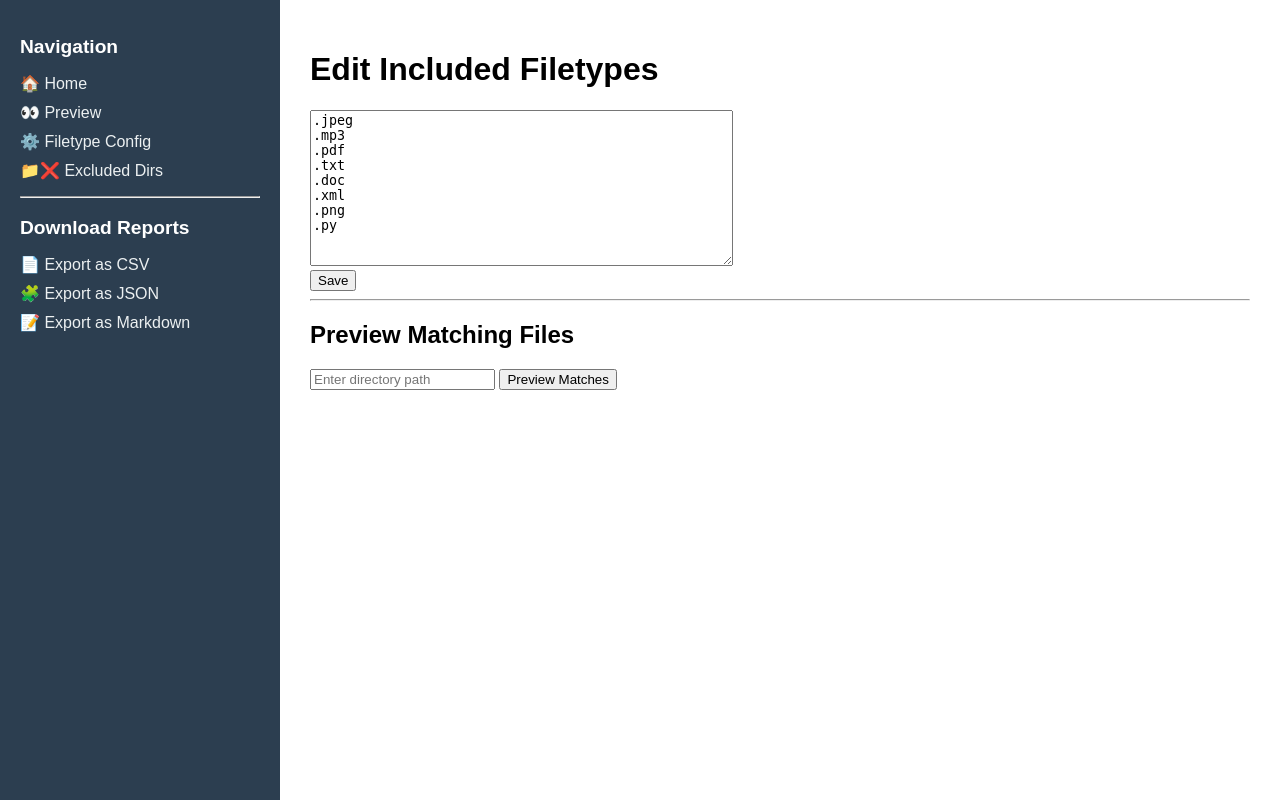
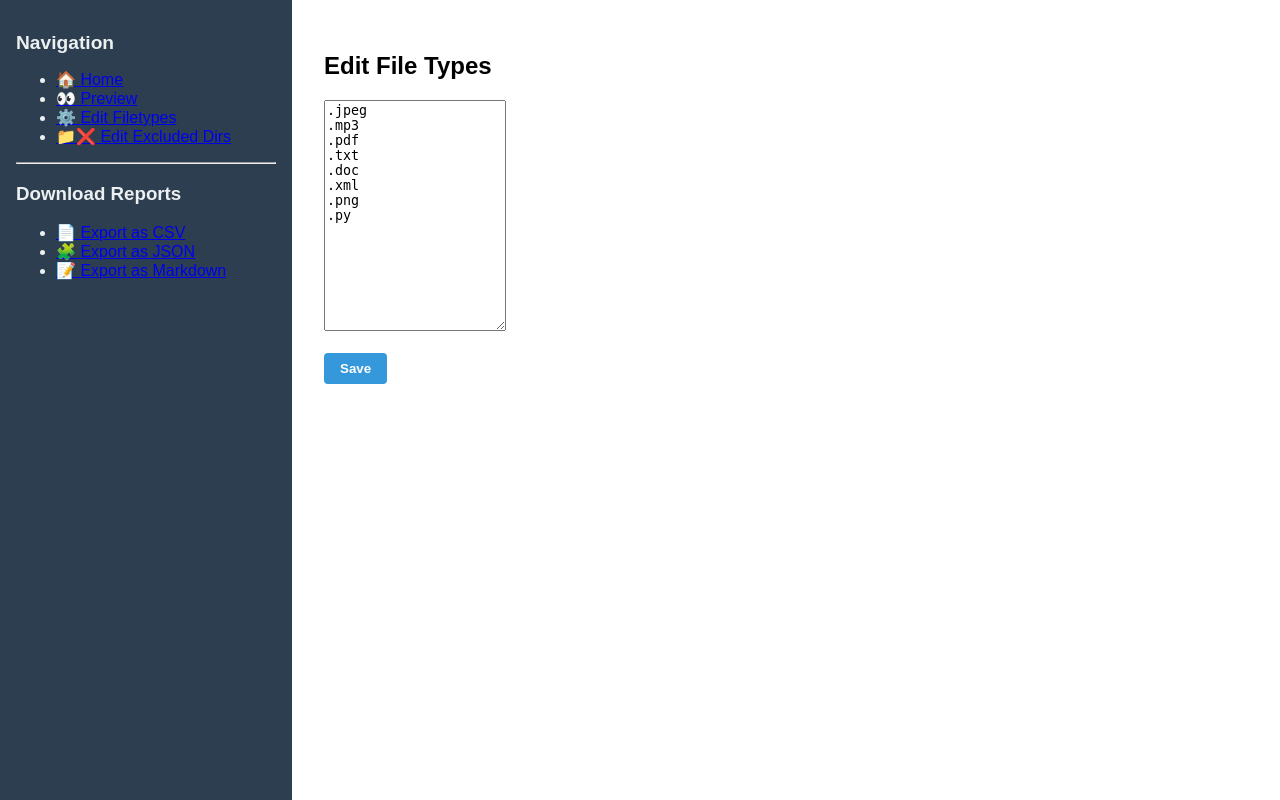
Before and after one commit to echeadle/dup_files, a FastAPI app: page /config/filetypes in a window 1280 px wide. Run offline with FastAPI, Linux system fonts and the light colour scheme; some libraries are stand-ins or nearby versions.

Commit message:
Final commit for config-editor branch

```diff
--- a/viewer/main.py
+++ b/viewer/main.py
@@ -350,8 +350,12 @@ def save_excludes_config(request: Request, content: str = Form(...)):
 
     return RedirectResponse(url=f"/config/excludes?msg={msg}", status_code=303)
 
-from fastapi.responses import RedirectResponse
 
 @app.get("/reset", response_class=HTMLResponse)
-def reset_home_view():
-    return RedirectResponse(url="/?msg=reset", status_code=303)
+def reset_viewer(request: Request):
+    return templates.TemplateResponse(request, "index.html", {
+        "duplicates": {},
+        "duplicate_paths": [],
+        "summary": {"hashes": 0, "files": 0, "avg": 0},
+        "toast_msg": "Screen reset. No data displayed."
+    })
--- a/viewer/static/styles.css
+++ b/viewer/static/styles.css
@@ -1,7 +1,8 @@
 body {
-    font-family: Arial, sans-serif;
+    font-family: sans-serif;
     margin: 0;
-    background-color: #f9f9f9;
+    padding: 0;
+    background-color: #f8f8f8;
   }
 
   .container {
@@ -10,45 +11,102 @@ body {
   }
 
   .sidebar {
-    width: 240px;
+    width: 260px;
     background-color: #2c3e50;
-    color: white;
-    padding: 20px;
+    color: #ecf0f1;
+    padding: 1rem;
   }
 
-.sidebar h2, .sidebar h3 {
-    font-size: 1.2rem;
-    margin-bottom: 10px;
+  .sidebar h2 {
+    color: #ecf0f1;
+    font-size: 1.2em;
+    margin-bottom: 1rem;
   }
 
-.sidebar-links {
-    list-style: none;
-    padding-left: 0;
+  .sidebar-list {
+    list-style-type: none;
+    padding: 0;
   }
 
-.sidebar-links li {
-    margin-bottom: 10px;
+  .sidebar-item {
+    margin: 0.5rem 0;
+    padding: 0.3rem 0.5rem;
+    cursor: pointer;
+    border-radius: 4px;
+    color: #ecf0f1; /* Light font color */
+    text-decoration: none; /* No underline */
   }
 
-.sidebar-links a {
-    color: #ecf0f1;
-    text-decoration: none;
-}
-
-.sidebar-links a:hover {
-    text-decoration: underline;
+  .sidebar-item:hover {
+    background-color: #34495e;
+    color: #ffffff;
   }
 
   .main-content {
     flex: 1;
-    padding: 30px;
-    background-color: white;
+    padding: 2rem;
+    background-color: #ffffff;
+  }
+
+  .page-title {
+    margin-top: 0;
+  }
+
+  .file-groups .group {
+    margin-bottom: 2rem;
+  }
+
+  .warning {
+    color: red;
+    font-style: italic;
   }
 
   .toast {
-    background-color: #2ecc71;
-    color: white;
-    padding: 10px 15px;
-    margin-bottom: 20px;
+    background-color: #ffe4b3;
+    padding: 0.75rem;
+    border: 1px solid #ffc107;
+    border-radius: 4px;
+    margin-bottom: 1em;
+  }
+
+  .summary {
+    margin-top: 2em;
+  }
+
+  .hidden {
+    display: none !important;
+  }
+
+  /* Buttons */
+  button,
+  .btn {
+    padding: 0.5rem 1rem;
+    border: none;
+    cursor: pointer;
+    font-weight: bold;
     border-radius: 4px;
   }
+
+  .btn-primary {
+    background-color: #3498db;
+    color: #fff;
+  }
+
+  .btn-danger {
+    background-color: #e74c3c;
+    color: #fff;
+  }
+
+  .btn-secondary {
+    background-color: #7f8c8d;
+    color: #fff;
+  }
+
+  .search-bar input {
+    padding: 0.5rem;
+    width: 200px;
+  }
+
+  .search-bar button {
+    margin-left: 0.5rem;
+  }
--- a/viewer/templates/base.html
+++ b/viewer/templates/base.html
@@ -3,7 +3,7 @@
 <head>
     <meta charset="UTF-8">
     <title>Duplicate File Viewer</title>
-    <link rel="stylesheet" href="/static/styles.css">
+    <link rel="stylesheet" href="static/styles.css">
 </head>
 <body>
     <div class="container">
@@ -13,8 +13,8 @@
             <ul class="sidebar-links">
                 <li><a href="/">🏠 Home</a></li>
                 <li><a href="/preview">👀 Preview</a></li>
-                <li><a href="/config/filetypes">⚙️ Filetype Config</a></li>
-                <li><a href="/config/excludes">📁❌ Excluded Dirs</a></li>
+                <li><a href="/config/filetypes">⚙️ Edit Filetypes</a></li>
+                <li><a href="/config/excludes">📁❌ Edit Excluded Dirs</a></li>
 
             </ul>
 
--- a/viewer/templates/config_editor.html
+++ b/viewer/templates/config_editor.html
@@ -1,65 +1,16 @@
 {% extends "base.html" %}
-
-{% block title %}Filetypes Config Editor{% endblock %}
+{% block title %}Filetype Config Editor{% endblock %}
 
 {% block content %}
-  <h1>Edit Included Filetypes</h1>
+<h2>Edit File Types</h2>
 
-  {% if msg %}
-    <p style="color: green;">{{ msg }}</p>
-  {% endif %}
+{% if msg %}
+  <p class="status">{{ msg }}</p>
+{% endif %}
 
-  <form method="post">
-    <textarea name="content" rows="10" cols="50">{{ file_content }}</textarea><br>
-    <button type="submit">Save</button>
-  </form>
-
-  <hr>
-
-  <h2>Preview Matching Files</h2>
-  <input type="text" id="previewDir" placeholder="Enter directory path">
-  <button onclick="previewMatches()">Preview Matches</button>
-
-  <div id="previewResults" class="matches" style="display: none;">
-    <h3>Matching Files</h3>
-    <ul id="matchList"></ul>
-  </div>
-
-  <script>
-    async function previewMatches() {
-      const dir = document.getElementById('previewDir').value;
-      const resultBox = document.getElementById('previewResults');
-      const matchList = document.getElementById('matchList');
-
-      matchList.innerHTML = '';
-      resultBox.style.display = 'none';
-
-      if (!dir) {
-        alert("Please enter a directory path.");
-        return;
-      }
-
-      try {
-        const response = await fetch(`/config/filetypes/preview?dir=${encodeURIComponent(dir)}`);
-        if (!response.ok) {
-          throw new Error("Error: " + response.statusText);
-        }
-
-        const data = await response.json();
-        if (data.matches.length === 0) {
-          matchList.innerHTML = "<li><em>No matching files found.</em></li>";
-        } else {
-          data.matches.forEach(path => {
-            const li = document.createElement("li");
-            li.textContent = path;
-            matchList.appendChild(li);
-          });
-        }
-
-        resultBox.style.display = "block";
-      } catch (err) {
-        alert("Failed to preview matches:\n" + err.message);
-      }
-    }
-  </script>
+<form method="post">
+  <textarea name="content" rows="15" class="config-textarea">{{ file_content }}</textarea>
+  <br><br>
+  <button type="submit" class="btn btn-primary">Save</button>
+</form>
 {% endblock %}
--- a/viewer/templates/config_excludes.html
+++ b/viewer/templates/config_excludes.html
@@ -2,17 +2,15 @@
 {% block title %}Excluded Directory Editor{% endblock %}
 
 {% block content %}
-<div class="content">
-  <h1>Excluded Directory Editor</h1>  {# This makes the test pass #}
+<h2>Edit Excluded Directories</h2>
 
 {% if msg %}
   <p class="status">{{ msg }}</p>
 {% endif %}
 
 <form method="post">
-    <textarea name="content" rows="15" cols="60" style="width: 100%;">{{ file_content }}</textarea>
+  <textarea name="content" rows="15" class="config-textarea">{{ file_content }}</textarea>
   <br><br>
   <button type="submit" class="btn btn-primary">Save</button>
 </form>
-</div>
 {% endblock %}
```
Also changed, not shown: tests/test_viewer.py (+7 -1 lines), viewer/templates/index.html (+20 -2 lines), viewer/templates/preview.html (+5 -12 lines), README.md. Lines whose indentation alone changed are shown as unchanged.
